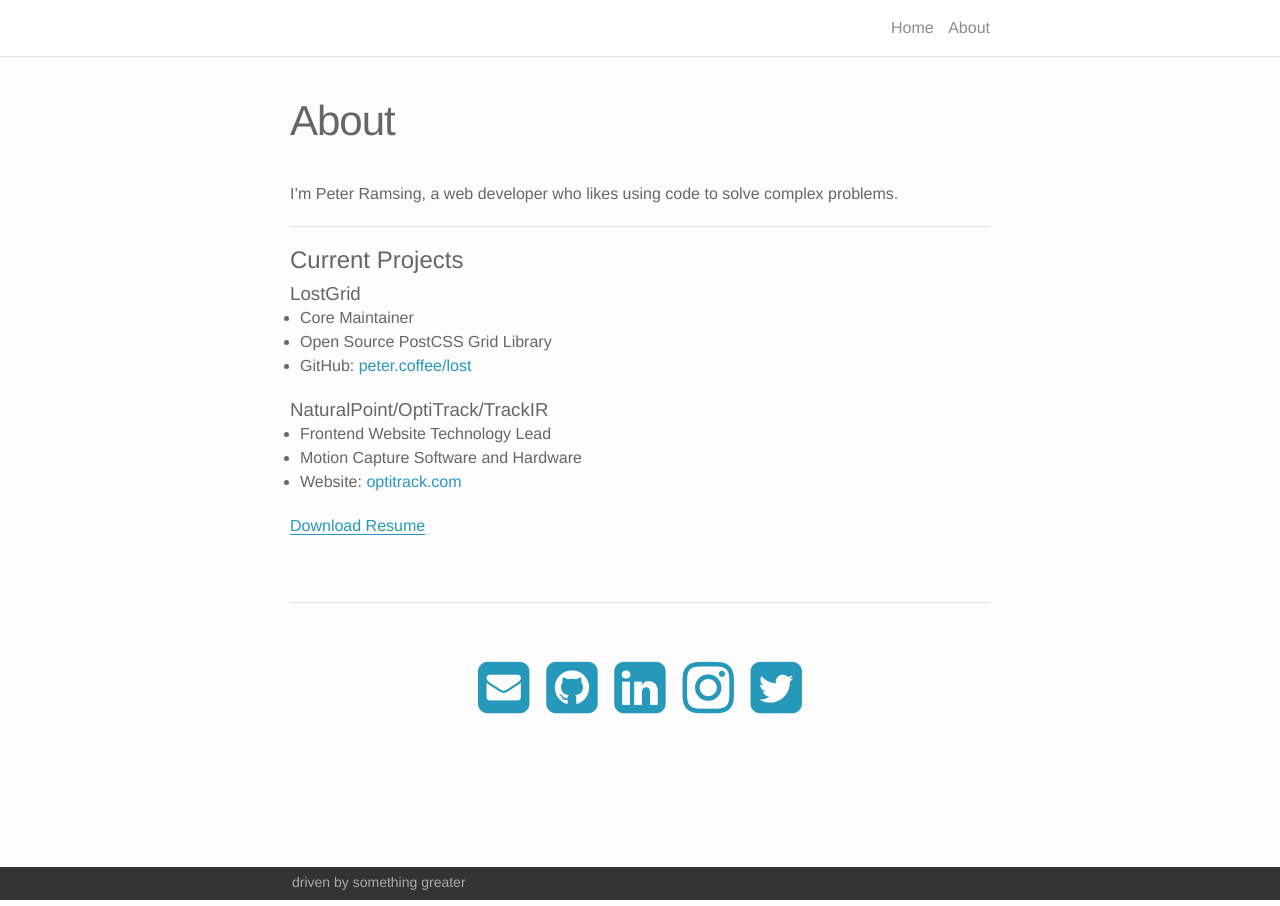
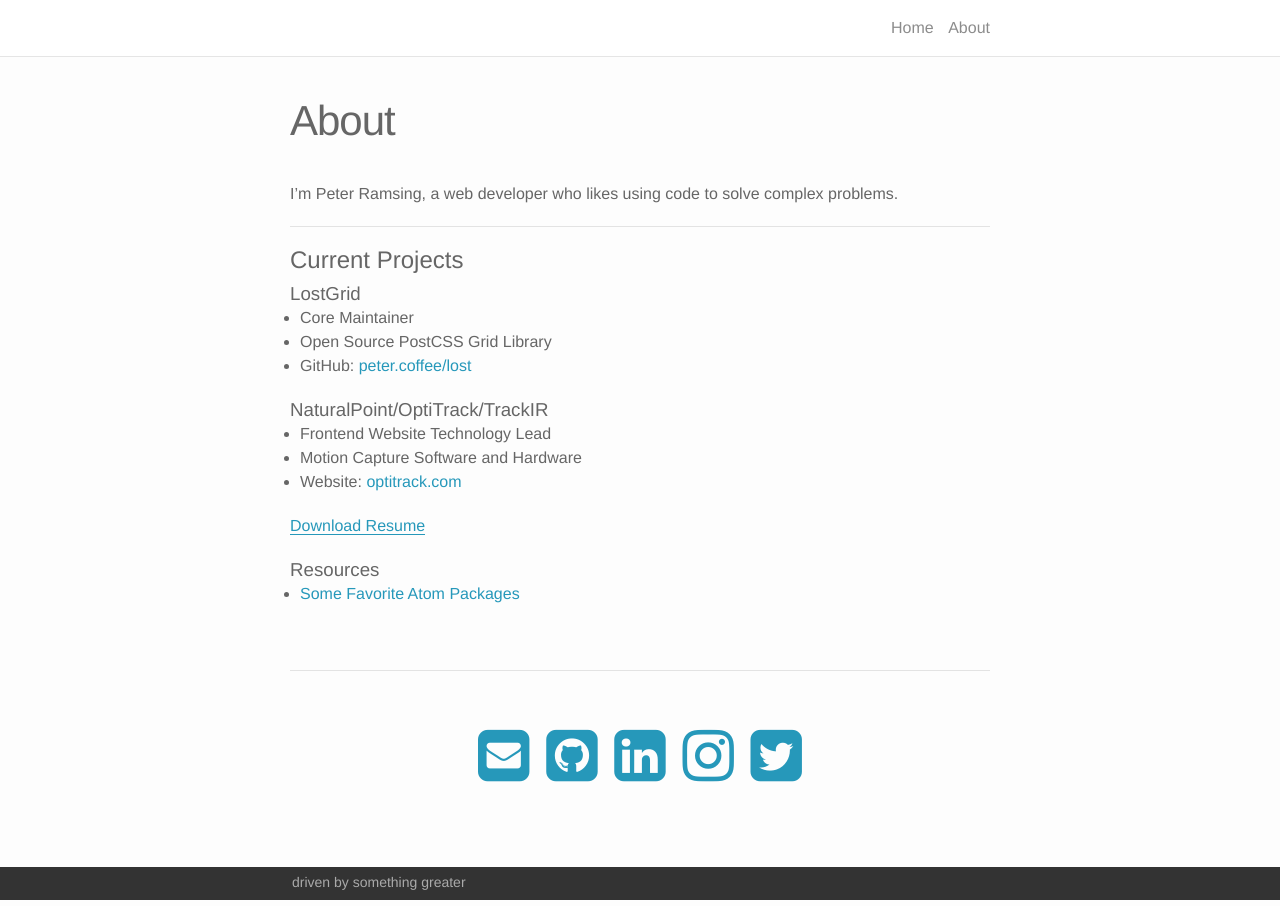
Before and after one commit to peterramsing/personal-site, a Jekyll site: the page built from about.md, in a window 1280 px wide. Built offline with Jekyll 4.4.1, drawn with Linux system fonts in a browser that asks for light colours; nearby versions of some CDN libraries.

Commit message:
Adds a list of resources to about page
Just a start to something that could be helpful.

```diff
--- a/about.md
+++ b/about.md
@@ -25,6 +25,9 @@ I'm Peter Ramsing, a web developer who likes using code to solve complex problem
 
 [Download Resume](/static/peter-ramsing-resume.pdf)
 
+### Resources
+* [Some Favorite Atom Packages](https://gist.github.com/peterramsing/37fb6c981f89b59ac840c9a675b06fb0)
+
 
 <br/>
 <hr/>
```
